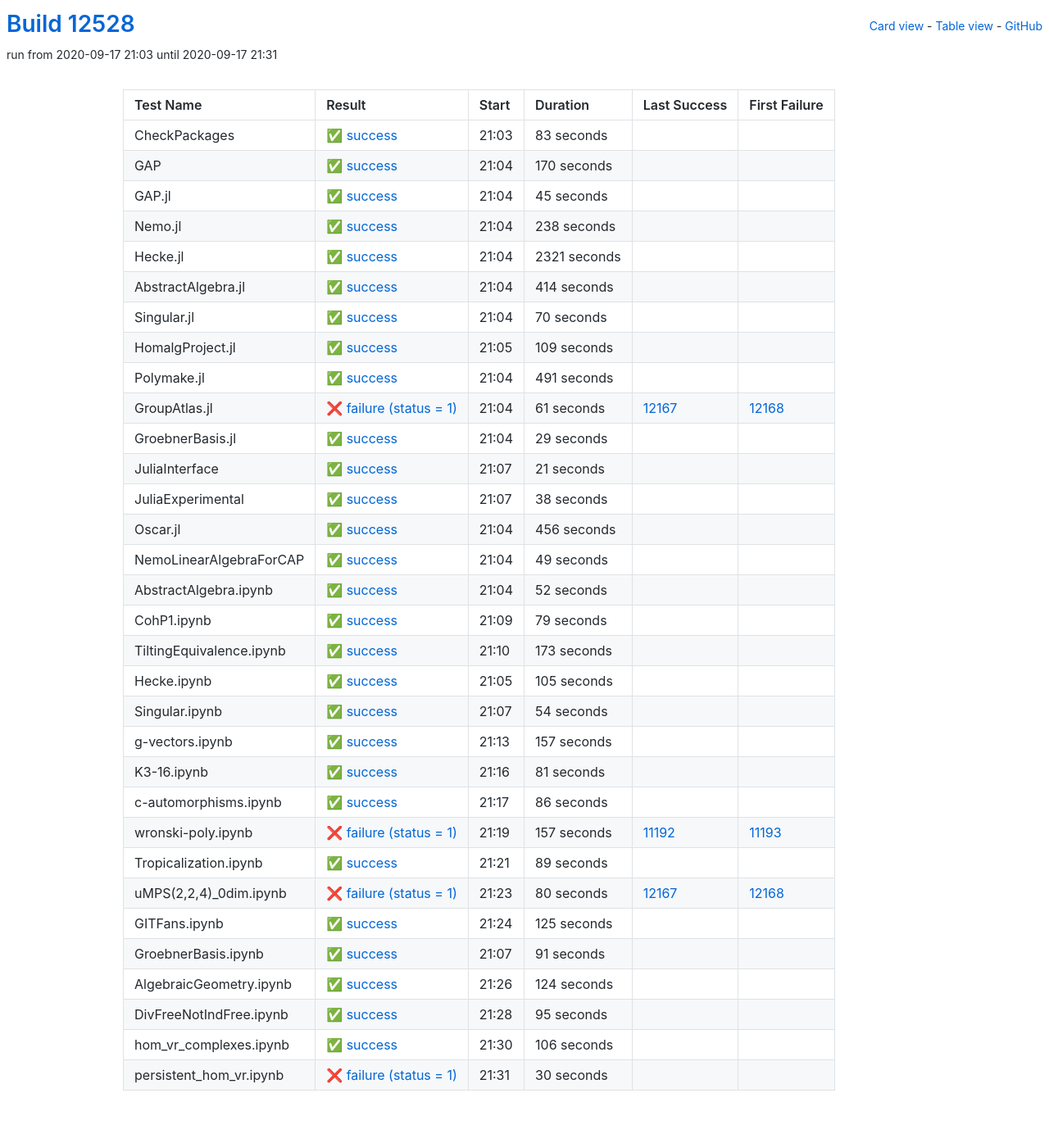
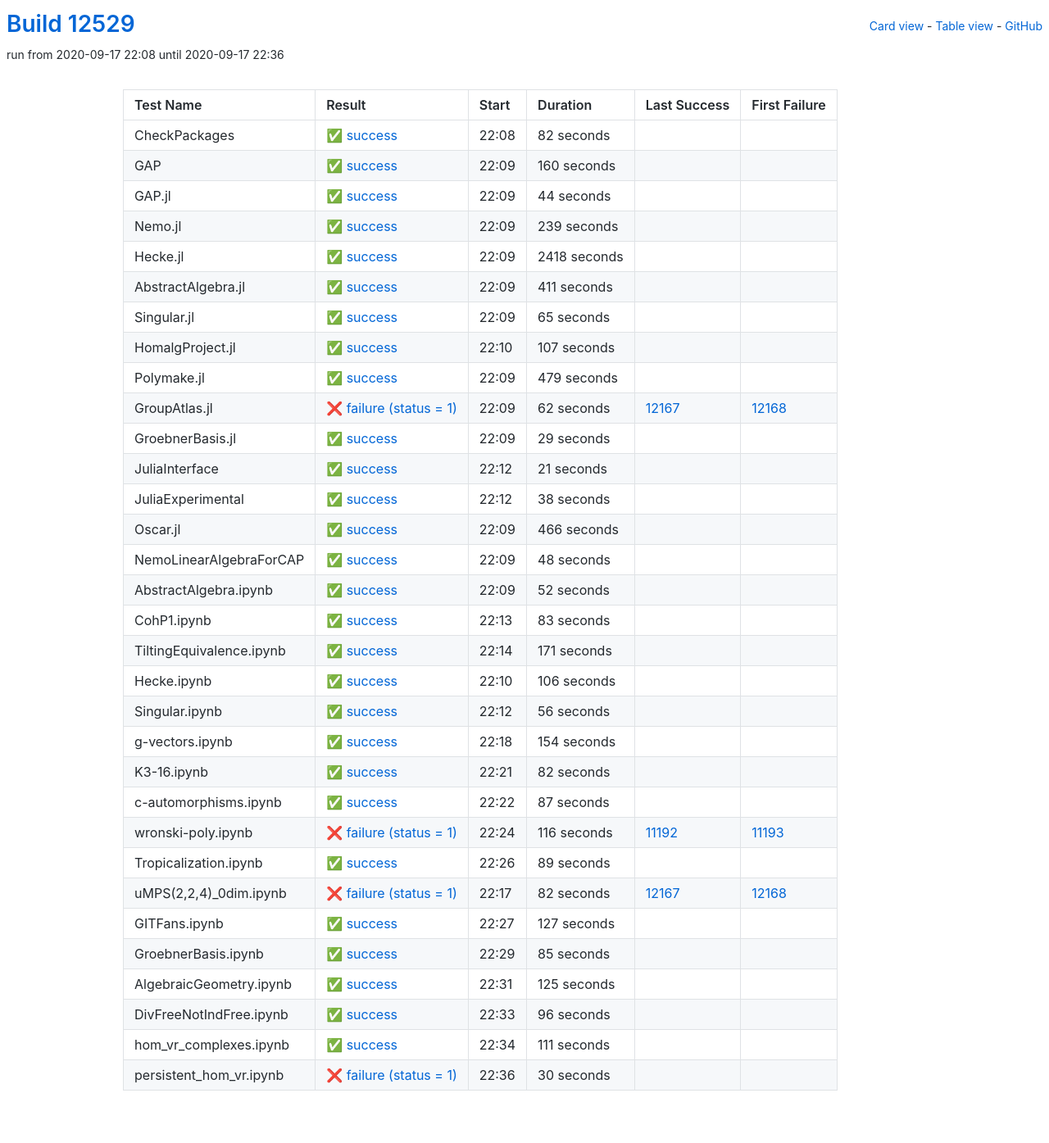
Before and after one commit to oscar-system/oscar-ci-status, a Jekyll site: the page built from table.html, in a window 1280 px wide. Shown: the whole page at 82% size. Built offline with Jekyll 4.4.1, drawn with Linux system fonts in a browser that asks for light colours.

Commit message:
Build #12529

```diff
--- a/_data/ci.yml
+++ b/_data/ci.yml
@@ -1,6 +1,6 @@
 ---
-build: 12528
-build_url: https://oscarci.mathematik.uni-kl.de/job/oscar/12528/
+build: 12529
+build_url: https://oscarci.mathematik.uni-kl.de/job/oscar/12529/
 job: oscar
 organization: oscar-system
 repo: oscar-ci-status
@@ -8,128 +8,128 @@
 tests:
 - name: CheckPackages
   id: checkpackages
-  log: https://oscarci.mathematik.uni-kl.de/job/oscar/12528/artifact/logs/build-12528/CheckPackages.log
-  start: 2020-09-17 21:03
+  log: https://oscarci.mathematik.uni-kl.de/job/oscar/12529/artifact/logs/build-12529/CheckPackages.log
+  start: 2020-09-17 22:08
   success: true
   exitcode: 0
   status: success
-  duration: 83
+  duration: 82
   last_success: false
   last_success_url:
   first_failure: false
   first_failure_url:
 - name: GAP
   id: gap
-  log: https://oscarci.mathematik.uni-kl.de/job/oscar/12528/artifact/logs/build-12528/GAP.log
-  start: 2020-09-17 21:04
+  log: https://oscarci.mathematik.uni-kl.de/job/oscar/12529/artifact/logs/build-12529/GAP.log
+  start: 2020-09-17 22:09
   success: true
   exitcode: 0
   status: success
-  duration: 170
+  duration: 160
   last_success: false
   last_success_url:
   first_failure: false
   first_failure_url:
 - name: GAP.jl
   id: gap-jl
-  log: https://oscarci.mathematik.uni-kl.de/job/oscar/12528/artifact/logs/build-12528/GAP.jl.log
-  start: 2020-09-17 21:04
+  log: https://oscarci.mathematik.uni-kl.de/job/oscar/12529/artifact/logs/build-12529/GAP.jl.log
+  start: 2020-09-17 22:09
   success: true
   exitcode: 0
   status: success
-  duration: 45
+  duration: 44
   last_success: false
   last_success_url:
   first_failure: false
   first_failure_url:
 - name: Nemo.jl
   id: nemo-jl
-  log: https://oscarci.mathematik.uni-kl.de/job/oscar/12528/artifact/logs/build-12528/Nemo.jl.log
-  start: 2020-09-17 21:04
+  log: https://oscarci.mathematik.uni-kl.de/job/oscar/12529/artifact/logs/build-12529/Nemo.jl.log
+  start: 2020-09-17 22:09
   success: true
   exitcode: 0
   status: success
-  duration: 238
+  duration: 239
   last_success: false
   last_success_url:
   first_failure: false
   first_failure_url:
 - name: Hecke.jl
   id: hecke-jl
-  log: https://oscarci.mathematik.uni-kl.de/job/oscar/12528/artifact/logs/build-12528/Hecke.jl.log
-  start: 2020-09-17 21:04
+  log: https://oscarci.mathematik.uni-kl.de/job/oscar/12529/artifact/logs/build-12529/Hecke.jl.log
+  start: 2020-09-17 22:09
   success: true
   exitcode: 0
   status: success
-  duration: 2321
+  duration: 2418
   last_success: false
   last_success_url:
   first_failure: false
   first_failure_url:
 - name: AbstractAlgebra.jl
   id: abstractalgebra-jl
-  log: https://oscarci.mathematik.uni-kl.de/job/oscar/12528/artifact/logs/build-12528/AbstractAlgebra.jl.log
-  start: 2020-09-17 21:04
+  log: https://oscarci.mathematik.uni-kl.de/job/oscar/12529/artifact/logs/build-12529/AbstractAlgebra.jl.log
+  start: 2020-09-17 22:09
   success: true
   exitcode: 0
   status: success
-  duration: 414
+  duration: 411
   last_success: false
   last_success_url:
   first_failure: false
   first_failure_url:
 - name: Singular.jl
   id: singular-jl
-  log: https://oscarci.mathematik.uni-kl.de/job/oscar/12528/artifact/logs/build-12528/Singular.jl.log
-  start: 2020-09-17 21:04
+  log: https://oscarci.mathematik.uni-kl.de/job/oscar/12529/artifact/logs/build-12529/Singular.jl.log
+  start: 2020-09-17 22:09
   success: true
   exitcode: 0
   status: success
-  duration: 70
+  duration: 65
   last_success: false
   last_success_url:
   first_failure: false
   first_failure_url:
 - name: HomalgProject.jl
   id: homalgproject-jl
-  log: https://oscarci.mathematik.uni-kl.de/job/oscar/12528/artifact/logs/build-12528/HomalgProject.jl.log
-  start: 2020-09-17 21:05
+  log: https://oscarci.mathematik.uni-kl.de/job/oscar/12529/artifact/logs/build-12529/HomalgProject.jl.log
+  start: 2020-09-17 22:10
   success: true
   exitcode: 0
   status: success
-  duration: 109
+  duration: 107
   last_success: false
   last_success_url:
   first_failure: false
   first_failure_url:
 - name: Polymake.jl
   id: polymake-jl
-  log: https://oscarci.mathematik.uni-kl.de/job/oscar/12528/artifact/logs/build-12528/Polymake.jl.log
-  start: 2020-09-17 21:04
+  log: https://oscarci.mathematik.uni-kl.de/job/oscar/12529/artifact/logs/build-12529/Polymake.jl.log
+  start: 2020-09-17 22:09
   success: true
   exitcode: 0
   status: success
-  duration: 491
+  duration: 479
   last_success: false
   last_success_url:
   first_failure: false
   first_failure_url:
 - name: GroupAtlas.jl
   id: groupatlas-jl
-  log: https://oscarci.mathematik.uni-kl.de/job/oscar/12528/artifact/logs/build-12528/GroupAtlas.jl.log
-  start: 2020-09-17 21:04
+  log: https://oscarci.mathematik.uni-kl.de/job/oscar/12529/artifact/logs/build-12529/GroupAtlas.jl.log
+  start: 2020-09-17 22:09
   success: false
   exitcode: 1
   status: failure
-  duration: 61
+  duration: 62
   last_success: 12167
   last_success_url: https://oscarci.mathematik.uni-kl.de/job/oscar/12167/
   first_failure: 12168
   first_failure_url: https://oscarci.mathematik.uni-kl.de/job/oscar/12168/
 - name: GroebnerBasis.jl
   id: groebnerbasis-jl
-  log: https://oscarci.mathematik.uni-kl.de/job/oscar/12528/artifact/logs/build-12528/GroebnerBasis.jl.log
-  start: 2020-09-17 21:04
+  log: https://oscarci.mathematik.uni-kl.de/job/oscar/12529/artifact/logs/build-12529/GroebnerBasis.jl.log
+  start: 2020-09-17 22:09
   success: true
   exitcode: 0
   status: success
@@ -140,8 +140,8 @@
   first_failure_url:
 - name: JuliaInterface
   id: juliainterface
-  log: https://oscarci.mathematik.uni-kl.de/job/oscar/12528/artifact/logs/build-12528/JuliaInterface.log
-  start: 2020-09-17 21:07
+  log: https://oscarci.mathematik.uni-kl.de/job/oscar/12529/artifact/logs/build-12529/JuliaInterface.log
+  start: 2020-09-17 22:12
   success: true
   exitcode: 0
   status: success
@@ -152,8 +152,8 @@
   first_failure_url:
 - name: JuliaExperimental
   id: juliaexperimental
-  log: https://oscarci.mathematik.uni-kl.de/job/oscar/12528/artifact/logs/build-12528/JuliaExperimental.log
-  start: 2020-09-17 21:07
+  log: https://oscarci.mathematik.uni-kl.de/job/oscar/12529/artifact/logs/build-12529/JuliaExperimental.log
+  start: 2020-09-17 22:12
   success: true
   exitcode: 0
   status: success
@@ -164,32 +164,32 @@
   first_failure_url:
 - name: Oscar.jl
   id: oscar-jl
-  log: https://oscarci.mathematik.uni-kl.de/job/oscar/12528/artifact/logs/build-12528/Oscar.jl.log
-  start: 2020-09-17 21:04
+  log: https://oscarci.mathematik.uni-kl.de/job/oscar/12529/artifact/logs/build-12529/Oscar.jl.log
+  start: 2020-09-17 22:09
   success: true
   exitcode: 0
   status: success
-  duration: 456
+  duration: 466
   last_success: false
   last_success_url:
   first_failure: false
   first_failure_url:
 - name: NemoLinearAlgebraForCAP
   id: nemolinearalgebraforcap
-  log: https://oscarci.mathematik.uni-kl.de/job/oscar/12528/artifact/logs/build-12528/NemoLinearAlgebraForCAP.log
-  start: 2020-09-17 21:04
+  log: https://oscarci.mathematik.uni-kl.de/job/oscar/12529/artifact/logs/build-12529/NemoLinearAlgebraForCAP.log
+  start: 2020-09-17 22:09
   success: true
   exitcode: 0
   status: success
-  duration: 49
+  duration: 48
   last_success: false
   last_success_url:
   first_failure: false
   first_failure_url:
 - name: AbstractAlgebra.ipynb
   id: abstractalgebra-ipynb
-  log: https://oscarci.mathematik.uni-kl.de/job/oscar/12528/artifact/logs/build-12528/AbstractAlgebra.ipynb.log
-  start: 2020-09-17 21:04
+  log: https://oscarci.mathematik.uni-kl.de/job/oscar/12529/artifact/logs/build-12529/AbstractAlgebra.ipynb.log
+  start: 2020-09-17 22:09
   success: true
   exitcode: 0
   status: success
@@ -200,104 +200,104 @@
   first_failure_url:
 - name: CohP1.ipynb
   id: cohp1-ipynb
-  log: https://oscarci.mathematik.uni-kl.de/job/oscar/12528/artifact/logs/build-12528/CohP1.ipynb.log
-  start: 2020-09-17 21:09
+  log: https://oscarci.mathematik.uni-kl.de/job/oscar/12529/artifact/logs/build-12529/CohP1.ipynb.log
+  start: 2020-09-17 22:13
   success: true
   exitcode: 0
   status: success
-  duration: 79
+  duration: 83
   last_success: false
   last_success_url:
   first_failure: false
   first_failure_url:
 - name: TiltingEquivalence.ipynb
   id: tiltingequivalence-ipynb
-  log: https://oscarci.mathematik.uni-kl.de/job/oscar/12528/artifact/logs/build-12528/TiltingEquivalence.ipynb.log
-  start: 2020-09-17 21:10
+  log: https://oscarci.mathematik.uni-kl.de/job/oscar/12529/artifact/logs/build-12529/TiltingEquivalence.ipynb.log
+  start: 2020-09-17 22:14
   success: true
   exitcode: 0
   status: success
-  duration: 173
+  duration: 171
   last_success: false
   last_success_url:
   first_failure: false
   first_failure_url:
 - name: Hecke.ipynb
   id: hecke-ipynb
-  log: https://oscarci.mathematik.uni-kl.de/job/oscar/12528/artifact/logs/build-12528/Hecke.ipynb.log
-  start: 2020-09-17 21:05
+  log: https://oscarci.mathematik.uni-kl.de/job/oscar/12529/artifact/logs/build-12529/Hecke.ipynb.log
+  start: 2020-09-17 22:10
   success: true
   exitcode: 0
   status: success
-  duration: 105
+  duration: 106
   last_success: false
   last_success_url:
   first_failure: false
   first_failure_url:
 - name: Singular.ipynb
   id: singular-ipynb
-  log: https://oscarci.mathematik.uni-kl.de/job/oscar/12528/artifact/logs/build-12528/Singular.ipynb.log
-  start: 2020-09-17 21:07
+  log: https://oscarci.mathematik.uni-kl.de/job/oscar/12529/artifact/logs/build-12529/Singular.ipynb.log
+  start: 2020-09-17 22:12
   success: true
   exitcode: 0
   status: success
-  duration: 54
+  duration: 56
   last_success: false
   last_success_url:
   first_failure: false
   first_failure_url:
 - name: g-vectors.ipynb
   id: g-vectors-ipynb
-  log: https://oscarci.mathematik.uni-kl.de/job/oscar/12528/artifact/logs/build-12528/g-vectors.ipynb.log
-  start: 2020-09-17 21:13
+  log: https://oscarci.mathematik.uni-kl.de/job/oscar/12529/artifact/logs/build-12529/g-vectors.ipynb.log
+  start: 2020-09-17 22:18
   success: true
   exitcode: 0
   status: success
-  duration: 157
+  duration: 154
   last_success: false
   last_success_url:
   first_failure: false
   first_failure_url:
 - name: K3-16.ipynb
   id: k3-16-ipynb
-  log: https://oscarci.mathematik.uni-kl.de/job/oscar/12528/artifact/logs/build-12528/K3-16.ipynb.log
-  start: 2020-09-17 21:16
+  log: https://oscarci.mathematik.uni-kl.de/job/oscar/12529/artifact/logs/build-12529/K3-16.ipynb.log
+  start: 2020-09-17 22:21
   success: true
   exitcode: 0
   status: success
-  duration: 81
+  duration: 82
   last_success: false
   last_success_url:
   first_failure: false
   first_failure_url:
 - name: c-automorphisms.ipynb
   id: c-automorphisms-ipynb
-  log: https://oscarci.mathematik.uni-kl.de/job/oscar/12528/artifact/logs/build-12528/c-automorphisms.ipynb.log
-  start: 2020-09-17 21:17
+  log: https://oscarci.mathematik.uni-kl.de/job/oscar/12529/artifact/logs/build-12529/c-automorphisms.ipynb.log
+  start: 2020-09-17 22:22
   success: true
   exitcode: 0
   status: success
-  duration: 86
+  duration: 87
   last_success: false
   last_success_url:
   first_failure: false
   first_failure_url:
 - name: wronski-poly.ipynb
   id: wronski-poly-ipynb
-  log: https://oscarci.mathematik.uni-kl.de/job/oscar/12528/artifact/logs/build-12528/wronski-poly.ipynb.log
-  start: 2020-09-17 21:19
+  log: https://oscarci.mathematik.uni-kl.de/job/oscar/12529/artifact/logs/build-12529/wronski-poly.ipynb.log
+  start: 2020-09-17 22:24
   success: false
   exitcode: 1
   status: failure
-  duration: 157
+  duration: 116
   last_success: 11192
   last_success_url: https://oscarci.mathematik.uni-kl.de/job/oscar/11192/
   first_failure: 11193
   first_failure_url: https://oscarci.mathematik.uni-kl.de/job/oscar/11193/
 - name: Tropicalization.ipynb
   id: tropicalization-ipynb
-  log: https://oscarci.mathematik.uni-kl.de/job/oscar/12528/artifact/logs/build-12528/Tropicalization.ipynb.log
-  start: 2020-09-17 21:21
+  log: https://oscarci.mathematik.uni-kl.de/job/oscar/12529/artifact/logs/build-12529/Tropicalization.ipynb.log
+  start: 2020-09-17 22:26
   success: true
   exitcode: 0
   status: success
@@ -308,20 +308,44 @@
   first_failure_url:
 - name: uMPS(2,2,4)_0dim.ipynb
   id: umps-2-2-4-0dim-ipynb
-  log: https://oscarci.mathematik.uni-kl.de/job/oscar/12528/artifact/logs/build-12528/uMPS-2-2-4-_0dim.ipynb.log
-  start: 2020-09-17 21:23
+  log: https://oscarci.mathematik.uni-kl.de/job/oscar/12529/artifact/logs/build-12529/uMPS-2-2-4-_0dim.ipynb.log
+  start: 2020-09-17 22:17
   success: false
   exitcode: 1
   status: failure
-  duration: 80
+  duration: 82
   last_success: 12167
   last_success_url: https://oscarci.mathematik.uni-kl.de/job/oscar/12167/
   first_failure: 12168
   first_failure_url: https://oscarci.mathematik.uni-kl.de/job/oscar/12168/
 - name: GITFans.ipynb
   id: gitfans-ipynb
-  log: https://oscarci.mathematik.uni-kl.de/job/oscar/12528/artifact/logs/build-12528/GITFans.ipynb.log
-  start: 2020-09-17 21:24
+  log: https://oscarci.mathematik.uni-kl.de/job/oscar/12529/artifact/logs/build-12529/GITFans.ipynb.log
+  start: 2020-09-17 22:27
+  success: true
+  exitcode: 0
+  status: success
+  duration: 127
+  last_success: false
+  last_success_url:
+  first_failure: false
+  first_failure_url:
+- name: GroebnerBasis.ipynb
+  id: groebnerbasis-ipynb
+  log: https://oscarci.mathematik.uni-kl.de/job/oscar/12529/artifact/logs/build-12529/GroebnerBasis.ipynb.log
+  start: 2020-09-17 22:29
+  success: true
+  exitcode: 0
+  status: success
+  duration: 85
+  last_success: false
+  last_success_url:
+  first_failure: false
+  first_failure_url:
+- name: AlgebraicGeometry.ipynb
+  id: algebraicgeometry-ipynb
+  log: https://oscarci.mathematik.uni-kl.de/job/oscar/12529/artifact/logs/build-12529/AlgebraicGeometry.ipynb.log
+  start: 2020-09-17 22:31
   success: true
   exitcode: 0
   status: success
@@ -330,58 +354,34 @@
   last_success_url:
   first_failure: false
   first_failure_url:
-- name: GroebnerBasis.ipynb
-  id: groebnerbasis-ipynb
-  log: https://oscarci.mathematik.uni-kl.de/job/oscar/12528/artifact/logs/build-12528/GroebnerBasis.ipynb.log
-  start: 2020-09-17 21:07
+- name: DivFreeNotIndFree.ipynb
+  id: divfreenotindfree-ipynb
+  log: https://oscarci.mathematik.uni-kl.de/job/oscar/12529/artifact/logs/build-12529/DivFreeNotIndFree.ipynb.log
+  start: 2020-09-17 22:33
   success: true
   exitcode: 0
   status: success
-  duration: 91
-  last_success: false
-  last_success_url:
-  first_failure: false
-  first_failure_url:
-- name: AlgebraicGeometry.ipynb
-  id: algebraicgeometry-ipynb
-  log: https://oscarci.mathematik.uni-kl.de/job/oscar/12528/artifact/logs/build-12528/AlgebraicGeometry.ipynb.log
-  start: 2020-09-17 21:26
-  success: true
-  exitcode: 0
-  status: success
-  duration: 124
-  last_success: false
-  last_success_url:
-  first_failure: false
-  first_failure_url:
-- name: DivFreeNotIndFree.ipynb
-  id: divfreenotindfree-ipynb
-  log: https://oscarci.mathematik.uni-kl.de/job/oscar/12528/artifact/logs/build-12528/DivFreeNotIndFree.ipynb.log
-  start: 2020-09-17 21:28
-  success: true
-  exitcode: 0
-  status: success
-  duration: 95
+  duration: 96
   last_success: false
   last_success_url:
   first_failure: false
   first_failure_url:
 - name: hom_vr_complexes.ipynb
   id: hom-vr-complexes-ipynb
-  log: https://oscarci.mathematik.uni-kl.de/job/oscar/12528/artifact/logs/build-12528/hom_vr_complexes.ipynb.log
-  start: 2020-09-17 21:30
+  log: https://oscarci.mathematik.uni-kl.de/job/oscar/12529/artifact/logs/build-12529/hom_vr_complexes.ipynb.log
+  start: 2020-09-17 22:34
   success: true
   exitcode: 0
   status: success
-  duration: 106
+  duration: 111
   last_success: false
   last_success_url:
   first_failure: false
   first_failure_url:
 - name: persistent_hom_vr.ipynb
   id: persistent-hom-vr-ipynb
-  log: https://oscarci.mathematik.uni-kl.de/job/oscar/12528/artifact/logs/build-12528/persistent_hom_vr.ipynb.log
-  start: 2020-09-17 21:31
+  log: https://oscarci.mathematik.uni-kl.de/job/oscar/12529/artifact/logs/build-12529/persistent_hom_vr.ipynb.log
+  start: 2020-09-17 22:36
   success: false
   exitcode: 1
   status: failure
```
Also changed, not shown: README.md.
